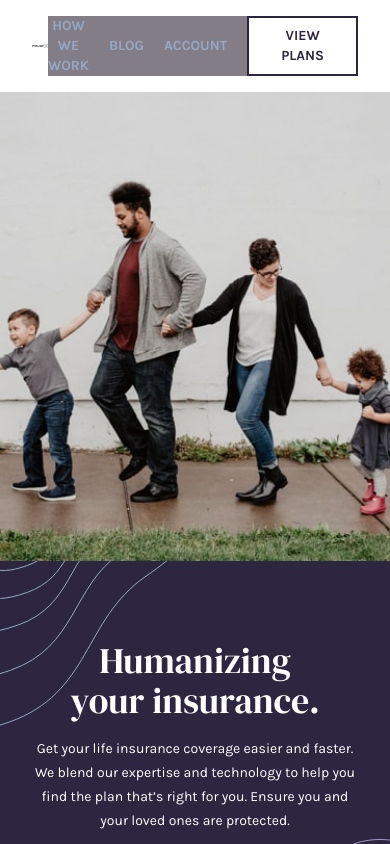
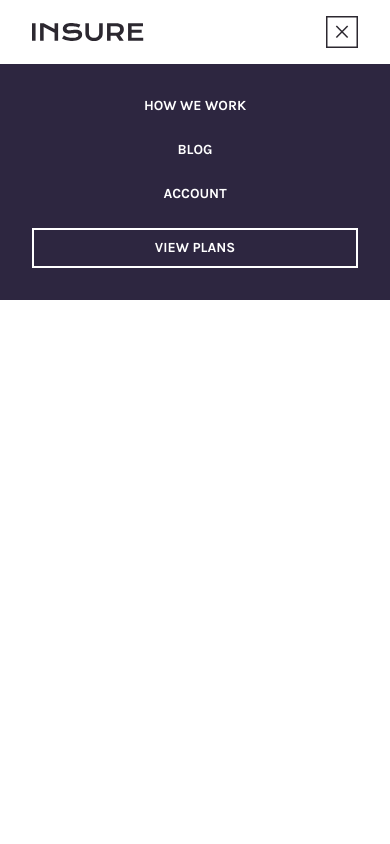
Before and after one commit to Sherifah/Insure-Landing-Page, a React (Create React App) app: page / in a window 390 px wide. Both pictures are taken after a click on the button 342 px from the left and 32 px from the top of the page. Shown: the top 844 px of the page. Built offline with nearby package versions, Linux system fonts and the light colour scheme.

Commit message:
added the mobile menu

```diff
--- a/src/App.js
+++ b/src/App.js
@@ -1,14 +1,22 @@
-import React from "react";
+import React, { useState } from "react";
 import Navbar from "./Components/Navbar";
 import Hero from "./Components/Hero";
 import Features from "./Components/Features";
 import CTA from "./Components/CTA";
 import Footer from "./Components/Footer";
+import Menubar from "./Components/Menubar";
 
 const App = () => {
+
+    const [menuView, setMenuView] = useState(true);
+
+
     return (
         <div className="App text-center md:text-left ">
-            <Navbar />
+            {
+            menuView ?
+            <div>
+                <Navbar setMenuView={setMenuView}/>
                 <Hero />
                 <Features />
                 <CTA />
@@ -18,6 +26,11 @@ const App = () => {
                     Challenge by <a href="https://www.frontendmentor.io?ref=challenge">Frontend Mentor</a>.
                     Coded by <a href="#">Adeleke Sherifah</a>.
                 </div>
+            </div> :
+            <Menubar setMenuView={setMenuView}/>
+            }
+
+
         </div>
     )
 }
--- a/src/Components/Footer.js
+++ b/src/Components/Footer.js
@@ -1,4 +1,6 @@
 import React from 'react'
+import { AiFillFacebook, AiOutlineInstagram, AiOutlineTwitter,  } from 'react-icons/ai';
+import { FaPinterest } from 'react-icons/fa';
 
 const Footer = () => {
   return (
@@ -8,11 +10,11 @@ const Footer = () => {
           <div className='logo'>
             <img src='/images/logo.svg' alt='web logo' />
           </div>
-          <div className='social-media flex items-center gap-6'>
-            <img src='images/icon-facebook.svg' alt='facebook icon' className='w-5 h-5 hover:fill-primary-100 cursor-pointer'></img>
-            <img src='images/icon-twitter.svg' alt='twitter icon' className='w-5 h-5 hover:fill-primary-100 cursor-pointer'></img>
-            <img src='images/icon-pinterest.svg' alt='pinterest icon' className='w-5 h-5 hover:fill-primary-100 cursor-pointer'></img>
-            <img src='images/icon-instagram.svg' alt='instagram icon' className='w-5 h-5 hover:fill-primary-100 cursor-pointer'></img>
+          <div className='social-media flex items-center gap-5'>
+            <AiFillFacebook size={20} className='fill-neutral-200 hover:fill-neutral-100' />
+            <AiOutlineTwitter size={20} className='fill-neutral-200 hover:fill-neutral-100' />
+            <FaPinterest size={20} className='fill-neutral-200 hover:fill-neutral-100' />
+            <AiOutlineInstagram size={20} className='fill-neutral-200 hover:fill-neutral-100' />
           </div>
         </div>
         <hr className='bg-neutal-100 my-10 md:my-8' />
--- /dev/null
+++ b/src/Components/Menubar.js
@@ -0,0 +1,43 @@
+import React from 'react'
+
+const Menubar = (props) => {
+
+
+  return (
+    <div className='bg-primary-100 relative top-0  left-0 w-full h-full md:hidden'>
+        <div className='relative z-10'>
+            <div className='navbar bg-white px-8 py-4 md:hidden flex justify-between items-center'>
+                <div className='logo'>
+                    <img src='/images/logo.svg' alt='web logo' />
+                </div>
+                <button className='btn' onClick={() => props.setMenuView(true)}>
+                    <img className='menu md:hidden' src='/images/icon-close.svg'></img>
+                </button>
+            </div>
+            <div className=' text-white px-8 py-8 w-full h-full'>
+                <nav className={` md:hidden`}>
+                    <ul className=''>
+                        <li className='nav-item-menu cursor-pointer'>
+                            <a href='/how-we-work'>How we work</a>
+                        </li>
+                        <li className='nav-item-menu cursor-pointer'>
+                            <a href='/Blog'>Blog</a>
+                        </li>
+                        <li className='nav-item-menu cursor-pointer'>
+                            <a href='/Account'>Account</a>
+                        </li>
+                    </ul>
+                <div className='px-8 py-2 font-body font-bold text-sm border-2 text-white border-white hover:text-primary-100 hover:bg-white cursor-pointer'>
+                    <button className='btn uppercase'>View Plans</button>
+                </div>
+            </nav>
+            {/* <div>
+                <img src='images/bg-pattern-mobile-nav.svg' alt='patterns' className='absolute md:hidden z-20 bottom-0 w-[100%]' />
+            </div> */}
+            </div>
+        </div>
+    </div>
+  )
+}
+
+export default Menubar
--- a/src/Components/Navbar.js
+++ b/src/Components/Navbar.js
@@ -1,24 +1,15 @@
 import React, { useState } from 'react'
 
-const Navbar = () => {
+function Navbar(props){
 
   const [menu, setMenu] = useState('hidden')
-
-  function handleClick() {
-    if (menu == 'hidden') {
-      setMenu('flex')
-    } else {
-      setMenu('hidden')
-    }
-    console.log('Clicked!');
-  }
 
   return (
     <div className='navbar px-8 py-4 md:px-32 md:py-4 flex justify-between items-center'>
       <div className='logo'>
         <img src='/images/logo.svg' alt='web logo' />
       </div>
-      <button className='btn' onClick={handleClick}>
+      <button className='btn' onClick={() => props.setMenuView(false)}>
         <img className='menu md:hidden' src='/images/icon-hamburger.svg'></img>
       </button>
 
@@ -39,7 +30,7 @@ const Navbar = () => {
         </div>
       </nav>
 
-      <nav className={`flex md:hidden ${menu} gap-5 items-center bg-neutral-200`}>
+      {/* <nav className={`flex md:hidden ${menu} gap-5 items-center bg-neutral-200`}>
         <ul className='flex gap-5 items-center'>
           <li className='nav-item cursor-pointer'>
             <a href='/how-we-work'>How we work</a>
@@ -54,7 +45,7 @@ const Navbar = () => {
         <div className='bg-white px-8 py-2 font-body font-bold text-sm border-2 text-primary-100 border-primary-100 hover:text-white hover:bg-primary-100 cursor-pointer'>
           <button className='btn uppercase'>View Plans</button>
         </div>
-      </nav>
+      </nav> */}
     </div>
   )
 }
--- /dev/null
+++ b/src/Components/Test.js
@@ -0,0 +1,9 @@
+import React from 'react'
+
+function Test() {
+  return (
+    <div>Test</div>
+  )
+}
+
+export default Test
--- a/src/index.css
+++ b/src/index.css
@@ -8,6 +8,10 @@
     @apply text-primary-200 hover:text-primary-100 font-body uppercase text-sm font-bold
 }
 
+.nav-item-menu {
+    @apply text-white font-body uppercase text-sm font-bold pb-6
+}
+
 .link {
     @apply font-body text-sm uppercase font-bold text-neutral-100 hover:underline cursor-pointer pb-4
 }
```
Lines whose indentation alone changed are shown as unchanged.
